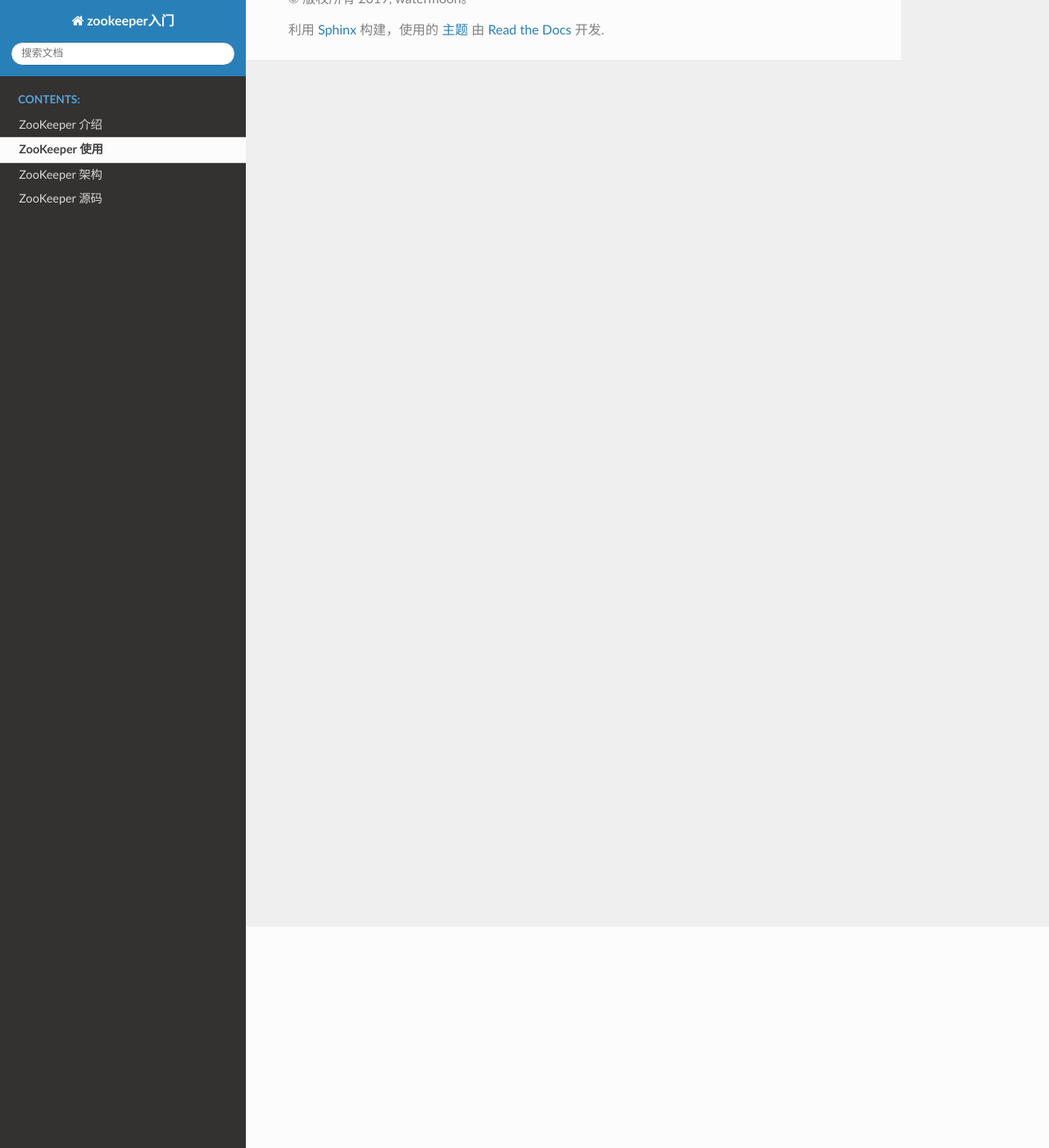
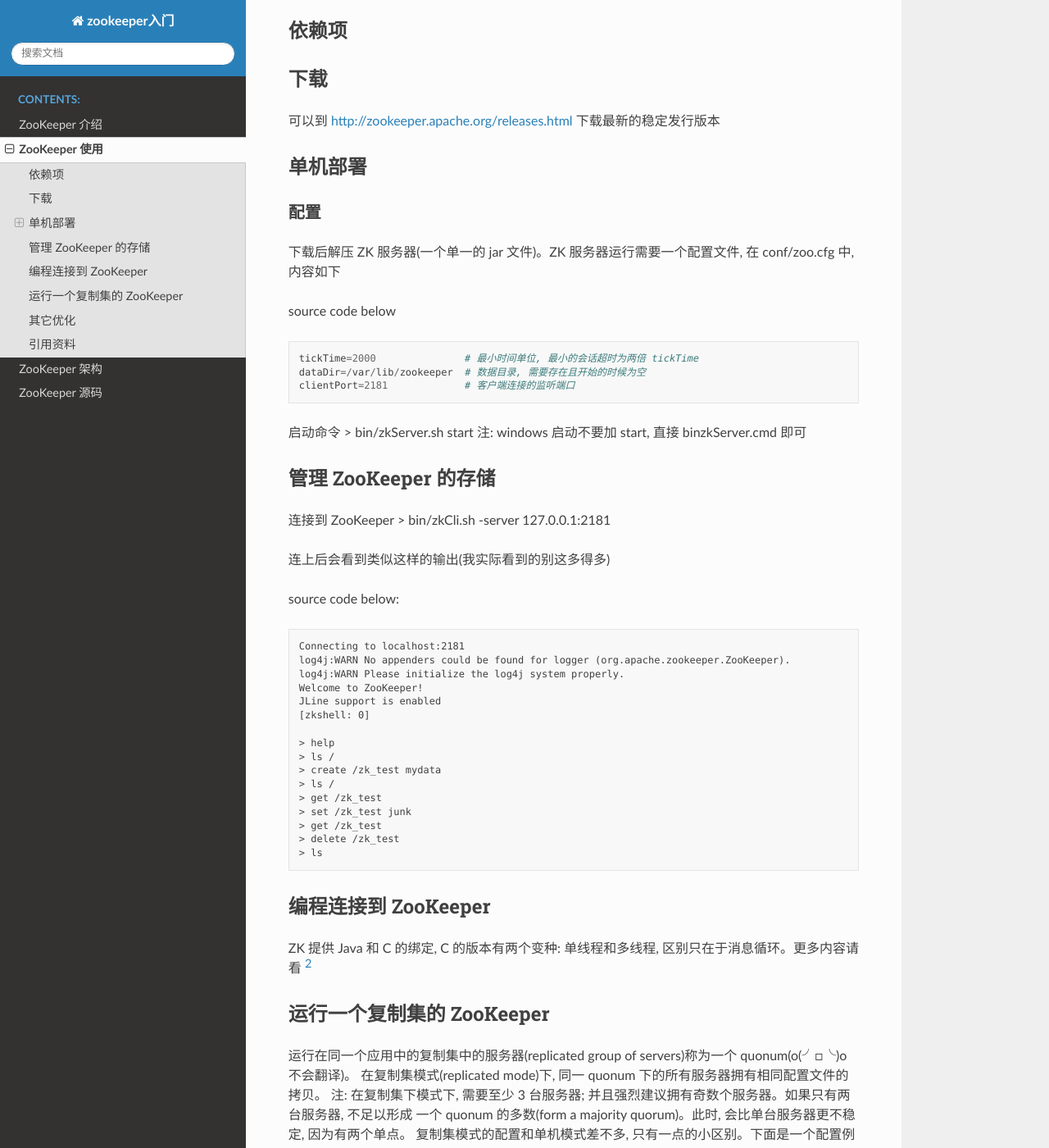
Before and after one commit to watermoon/zk_introduction, a Sphinx documentation site: the page built from source/usage.rst, in a window 1280 px wide and 1400 px high, scrolled down 270 px. Shown: the whole window at 82% size. Built offline with Sphinx 7.4.7 and the Read the Docs theme 2.0.0, drawn with Linux system fonts in a browser that asks for light colours; some of the changed text lies outside the part shown.

Commit message:
finish chapter

```diff
--- a/source/usage.rst
+++ b/source/usage.rst
@@ -1,3 +1,99 @@
 
 ZooKeeper 使用
 ################
+ZooKeeper 一个中心化的服务, 用于维护配置信息, 命名服务(naming), 提供分布式同步和集群服务(group services)。
+这份说明主要是为了快速开始使用 ZooKeeper, 主要面向想快速尝试一下的开发人员。主要包含简单的单 ZK 服务器的安装
+指令, 几个验证 ZK 正在工作的命令, 和一个简单的编程例子。如果想进行一个商业的部署, 请参考 ZK 管理员指引 [1]_ 。
+
+依赖项
+======
+
+下载
+======
+可以到 http://zookeeper.apache.org/releases.html 下载最新的稳定发行版本
+
+单机部署
+========
+配置
+-----
+下载后解压 ZK 服务器(一个单一的 jar 文件)。ZK 服务器运行需要一个配置文件, 在 conf/zoo.cfg 中, 内容如下
+
+source code below ::
+
+    tickTime=2000               # 最小时间单位, 最小的会话超时为两倍 tickTime
+    dataDir=/var/lib/zookeeper  # 数据目录, 需要存在且开始的时候为空
+    clientPort=2181             # 客户端连接的监听端口
+
+
+启动命令
+> bin/zkServer.sh start
+注:
+windows 启动不要加 start, 直接 bin\zkServer.cmd 即可
+
+管理 ZooKeeper 的存储
+=====================
+
+连接到 ZooKeeper
+> bin/zkCli.sh -server 127.0.0.1:2181
+
+连上后会看到类似这样的输出(我实际看到的别这多得多)
+
+source code below::
+
+    Connecting to localhost:2181
+    log4j:WARN No appenders could be found for logger (org.apache.zookeeper.ZooKeeper).
+    log4j:WARN Please initialize the log4j system properly.
+    Welcome to ZooKeeper!
+    JLine support is enabled
+    [zkshell: 0]
+
+    > help
+    > ls /
+    > create /zk_test mydata
+    > ls /
+    > get /zk_test
+    > set /zk_test junk
+    > get /zk_test
+    > delete /zk_test
+    > ls
+
+编程连接到 ZooKeeper
+====================
+ZK 提供 Java 和 C 的绑定, C 的版本有两个变种: 单线程和多线程, 区别只在于消息循环。更多内容请看 [2]_
+
+
+运行一个复制集的 ZooKeeper
+==========================
+运行在同一个应用中的复制集中的服务器(replicated group of servers)称为一个 quonum(o(╯□╰)o不会翻译)。
+在复制集模式(replicated mode)下, 同一 quonum 下的所有服务器拥有相同配置文件的拷贝。
+注: 在复制集下模式下, 需要至少 3 台服务器; 并且强烈建议拥有奇数个服务器。如果只有两台服务器, 不足以形成
+一个 quonum 的多数(form a majority quorum)。此时, 会比单台服务器更不稳定, 因为有两个单点。
+复制集模式的配置和单机模式差不多, 只有一点的小区别。下面是一个配置例子
+
+source code below ::
+
+    tickTime=2000
+    dataDir=/var/lib/zookeeper
+    clientPort=2181
+    initLimit=5                 # 用于限制一个 quonum 中的 ZK 服务器连接到 leader 服务器的时长
+    syncLimit=2                 # 限制 quonum 中服务器和 leader 的时间差
+    server.1=zoo1:2888:3888
+    server.2=zoo2:2888:3888
+    server.3=zoo3:2888:3888
+
+
+ZK 服务器起来后, 通过在数据目录的 myid 文件(文件包含服务器 ID)可以知道自己是谁。
+端口
+* 2888 - 用于 ZK 服务器之间的通信, 和 follower 连到接 leader
+* 3888 - 用于 leader 选举
+
+其它优化
+========
+还有一些其它的配置参数可以极大提升性能的, 例如为了降低延迟可以指定专门的事务日志目录。某人情况下, 事务日志放在
+和数据目录、myid 文件同个目录。参数 dataLogDir 参数指明事务日志目录
+
+
+引用资料
+=========
+.. [1] 官方文档 http://zookeeper.apache.org/doc/current/zookeeperAdmin.html
+.. [2] 官方编程指南 http://zookeeper.apache.org/doc/current/zookeeperProgrammers.html
```
Also changed, not shown: source/intro.rst (+3 -4 lines).
